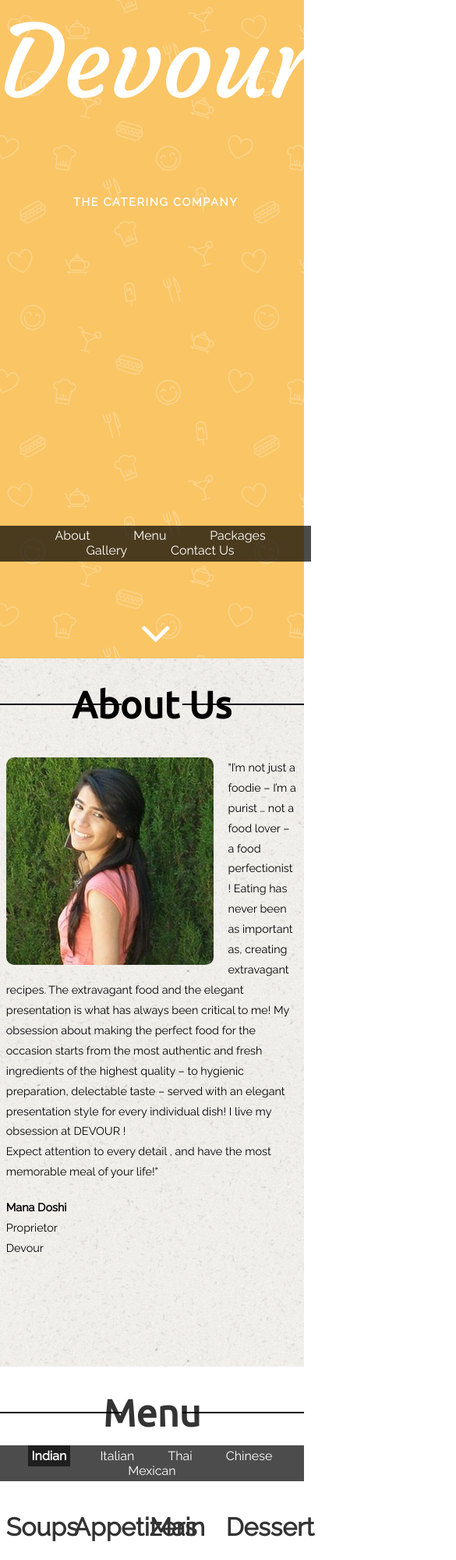
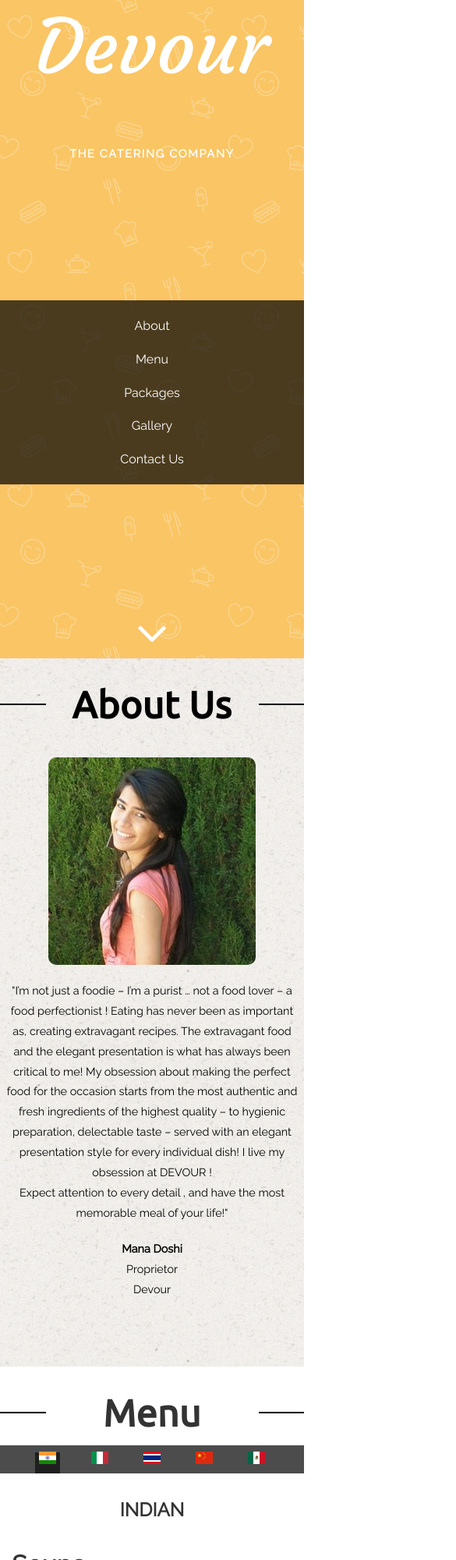
Before and after one commit to DevourCatering/devourcatering.github.io, a plain HTML site: page index.html in a window 390 px wide. Shown: the top 2000 px of the page at 78% size, 585 px wide, since content can reach past the window. Drawn offline with nearby package versions, Linux system fonts and the light colour scheme.

Commit message:
mobile v 1.0

```diff
--- a/index.html
+++ b/index.html
@@ -74,13 +74,14 @@ I live my obsession at DEVOUR ! <br/>Expect attention to every detail , and have
       <div id="menu" class="jumbotron">
         <h2>Menu</h2>
         <div class="submenu cusine">
-          <span ng-class="{selected: typefilter=='indian'}" ng-click="clicked('indian')">Indian</span>
-          <span ng-class="{selected: typefilter=='italian'}" ng-click="clicked('italian')">Italian</span>
-          <span ng-class="{selected: typefilter=='thai'}" ng-click="clicked('thai')">Thai</span>
-          <span ng-class="{selected: typefilter=='chinese'}" ng-click="clicked('chinese')">Chinese</span>
-          <span ng-class="{selected: typefilter=='mexican'}" ng-click="clicked('mexican')">Mexican</span>
+          <span ng-class="{selected: typefilter=='indian'}" ng-click="clicked('indian')"><hld>Indian</hld><img  src="/images/flags/India.png"/></span>
+          <span ng-class="{selected: typefilter=='italian'}" ng-click="clicked('italian')"><hld>Italian</hld><img  src="/images/flags/Italy.png"/></span>
+          <span ng-class="{selected: typefilter=='thai'}" ng-click="clicked('thai')"><hld>Thai</hld><img  src="/images/flags/Thailand.png"/></span>
+          <span ng-class="{selected: typefilter=='chinese'}" ng-click="clicked('chinese')"><hld>Chinese</hld><img src="/images/flags/China.png" /></span>
+          <span ng-class="{selected: typefilter=='mexican'}" ng-click="clicked('mexican')"><hld>Mexican</hld><img src="/images/flags/Mexico.png" /></span>
         </div>
         <div id="" class="menu-items show">
+          <h4>{{typefilter | uppercase}}</h4>
           <span class="row">
             <div class="soups">
               <h3>Soups</h3>
@@ -141,13 +142,13 @@ I live my obsession at DEVOUR ! <br/>Expect attention to every detail , and have
       <div id="gallery" class="jumbotron ">
         <h2>Gallery</h2>
         <div class="submenu cusine">
-          <span>Indian</span>
-          <span>Italian</span>
-          <span>Thai</span>
-          <span>Chinese</span>
-          <span>Mexican</span>
+          <span><hld>Indian</hld><img  src="/images/flags/India.png" /></span>
+          <span><hld>Italian</hld><img  src="/images/flags/Italy.png" /></span>
+          <span><hld>Thai</hld><img  src="/images/flags/Thailand.png" /></span>
+          <span><hld>Chinese</hld><img src="/images/flags/China.png" /></span>
+          <span><hld>Mexican</hld><img src="/images/flags/Mexico.png" /></span>
         </div>
-        <p style="font-size: 35px; margin-top: 10%;"><em>Delicious dishes on their way.</em></p>
+        <p class="otw"><em>Delicious dishes on their way.</em></p>
       </div>
       <div id="contact" class="jumbotron white">
         <h2>Contact Us</h2>
@@ -166,7 +167,7 @@ India</a></span>
         </div>
         <div class="header">
           <h4>Location:</h4>
-          <iframe src="https://www.google.com/maps/embed?pb=!1m14!1m8!1m3!1d3773.1338140759262!2d72.81149800000001!3d18.969696799999998!3m2!1i1024!2i768!4f13.1!3m3!1m2!1s0x3be7ce715fa1c1a1%3A0xe4379e0be34892e7!2sEchjay+House%2C+Carmichael+Rd%2C+Gamadia+Colony%2C+Tardeo%2C+Mumbai%2C+Maharashtra+400026%2C+India!5e0!3m2!1sen!2sus!4v1427244487331" width="400" height="300" frameborder="2"></iframe>
+          <iframe src="https://www.google.com/maps/embed?pb=!1m14!1m8!1m3!1d3773.1338140759262!2d72.81149800000001!3d18.969696799999998!3m2!1i1024!2i768!4f13.1!3m3!1m2!1s0x3be7ce715fa1c1a1%3A0xe4379e0be34892e7!2sEchjay+House%2C+Carmichael+Rd%2C+Gamadia+Colony%2C+Tardeo%2C+Mumbai%2C+Maharashtra+400026%2C+India!5e0!3m2!1sen!2sus!4v1427244487331" height="300" frameborder="2"></iframe>
         </div>
         <div class="footer">Devour - The Catering Company (Mumbai, India) &#169; 2015</div>
         <div class="sign">Made with <i class="fa fa-heart"></i> by <a target="_mahir" href="http://mahirk.me"> Mahir Kothary</div>
--- a/stylesheets/main.css
+++ b/stylesheets/main.css
@@ -8,11 +8,92 @@ info@mahirk.me
 github.com/mahirk
 
 ******************/
+/*************************
+Mobile
+**************************/
+
+@media only screen and (min-width : 320px) and (max-width : 768px) {
+  h1 {
+    font-size: 6em!important;
+  }
+  p.tagline {
+    font-size: 0.9em!important;
+  }
+
+  .topmenu span {
+    display: block!important;
+  }
+
+  h2:before, h2:after {
+    width: 15%!important;
+  }
+
+  .left {
+    float: none!important;
+  }
+
+  img.margin {
+    margin: 0;
+  }
+
+  .data {
+    text-align: center!important;
+  }
+  #packages div {
+    display: block!important;
+    float: none!important;
+    margin: 0;
+  }
+
+  #packages .right, #packages .left {
+    margin-right: 0!important;
+    margin-left: 0!important;
+  }
+
+  #contact .header {
+    display: block;
+    width: 95%!important;
+    margin-top: 5%;
+  }
+  #contact .header h4 {
+    display: none;
+  }
+
+  #menu .row, #menu .header {
+    width: 95%!important;
+    margin-left: 2%;
+  }
+  hld {
+    display: none;
+  }
+  .cusine img {
+    display: inline-block!important;
+  }
+
+  p.otw {
+    font-size: 27px!important;
+  }
+  .menu-items h4 {
+    text-align:center;
+    display:block!important;
+  }
+}
 
 /***********
 Styles
 **********/
-
+.menu-items h4 {
+  display:none;
+}
+.otw {
+  font-size: 35px!important; margin-top: 10%;
+}
+.cusine img {
+  display: none;
+}
+#contact iframe {
+  width: 100%;
+}
 
 body {
     width: 100%;
```
Also changed, not shown: images/flags/China.png (added), images/flags/India.png (added), images/flags/Italy.png (added), images/flags/Mexico.png (added), images/flags/Thailand.png (added).
